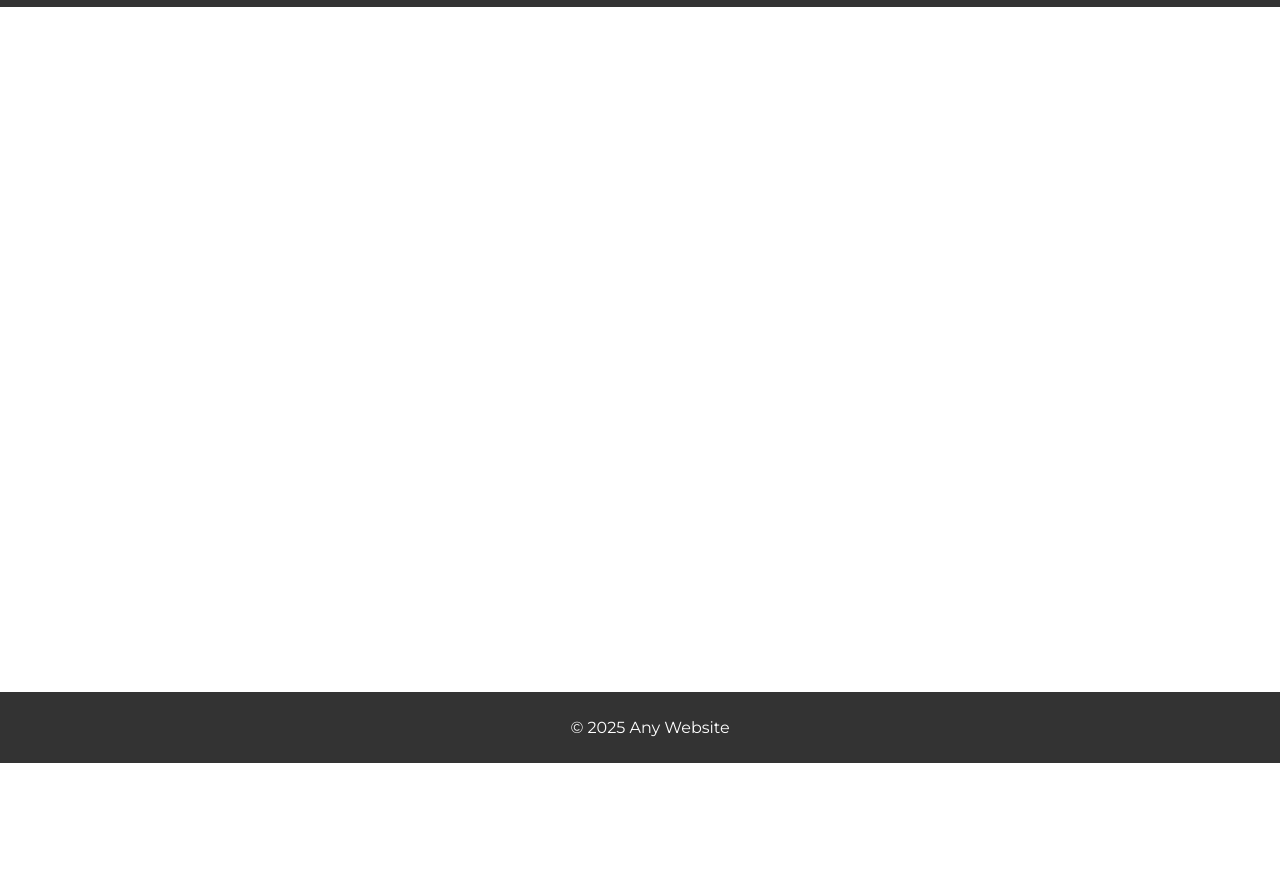
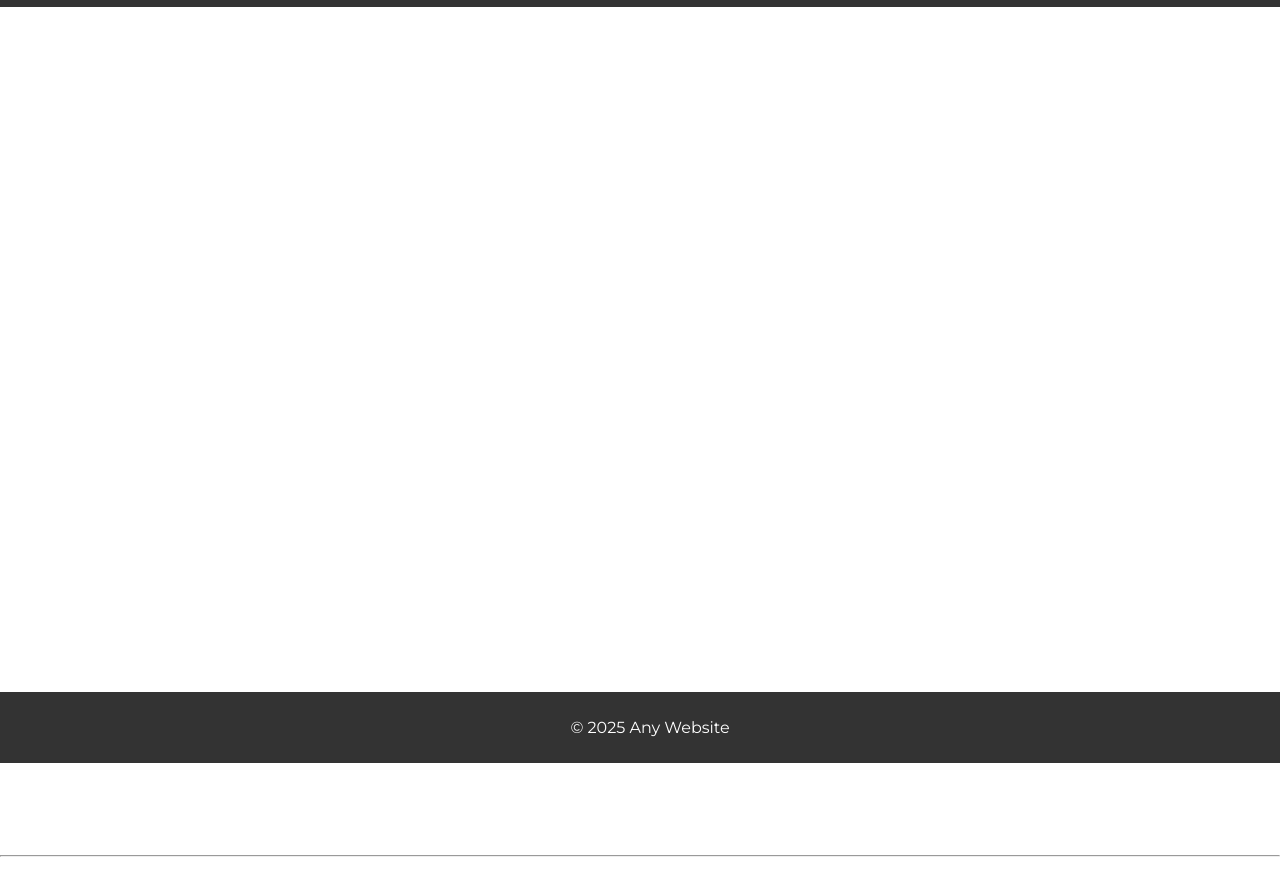
Before and after one commit to SeniduRavihara/foc-welcome, a website: page index.html in a window 1280 px wide. Shown: the part 37-932 px from the top of the page. Before the commit the page ends 800 px from the top, so only its background shows below. Drawn offline with Linux system fonts and the light colour scheme.

Commit message:
add main css

```diff
--- a/index.html
+++ b/index.html
@@ -27,6 +27,8 @@
     <section class="Home">
 
     </section>
+    <hr>
+
 
     <!-- Paragraph section -->
      <section class="Paragraph"></section>
--- a/styles/index.css
+++ b/styles/index.css
@@ -98,7 +98,17 @@ footer {
     color: white;
     text-align: center;
     padding: 10px;
-    position: fixed;
+    position:fixed;
     width: 100%;
     bottom: 0;
 }
+
+section{
+    min-height: 100vh; /* Full height of the viewport */
+      display: flex;
+      flex-direction: column;
+      justify-content: center;
+      align-items: center;
+      padding: 20px;
+      color: #fff;
+}
```
